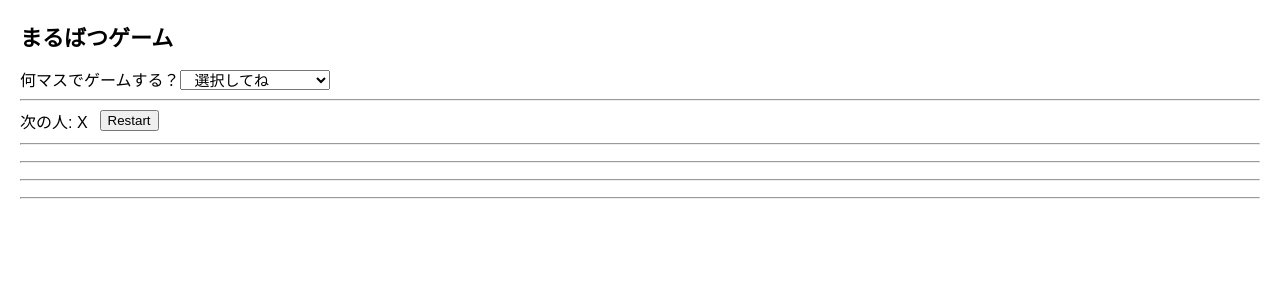
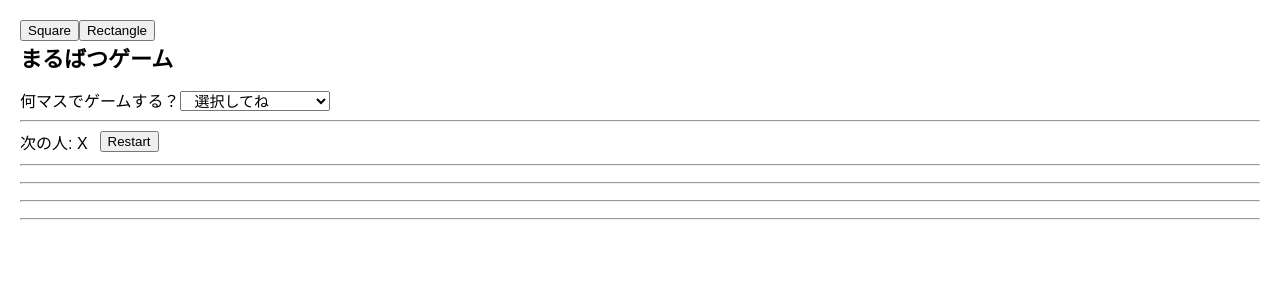
Before and after one commit to takebayashi-sub/learning, a React (Vite) app: page / in a window 1280 px wide. Shown: the top 300 px of the page. Built offline with nearby package versions, Linux system fonts and the light colour scheme.

Commit message:
・タブっぽい切り替えができるようにファイル構造を変 ・新しくrootファイルを追加 ・AppからSquareに命名変更

```diff
--- a/src/main.tsx
+++ b/src/main.tsx
@@ -1,9 +1,9 @@
-import { StrictMode } from 'react'
-import { createRoot } from 'react-dom/client'
-import App from './App.tsx'
+import { StrictMode } from 'react';
+import { createRoot } from 'react-dom/client';
+import { Root } from './pages/root.tsx';
 
 createRoot(document.getElementById('root')!).render(
   <StrictMode>
-    <App />
+    <Root />
   </StrictMode>,
-)
+);
--- /dev/null
+++ b/src/pages/root.tsx
@@ -0,0 +1,17 @@
+import { useState } from 'react';
+import SquareApp from './square/main.tsx';
+
+export function Root() {
+  const [activeTab, setActiveTab] = useState('square');
+  return (
+    <div>
+      <button onClick={() => setActiveTab('square')}>Square</button>
+      <button onClick={() => setActiveTab('rectangle')}>Rectangle</button>
+
+      <div>
+        {activeTab === 'square' && <SquareApp />}
+        {activeTab === 'rectangle' && <div>Rectangle</div>}
+      </div>
+    </div>
+  );
+}
--- a/src/App.tsx
+++ b/src/pages/square/main.tsx
@@ -1,4 +1,4 @@
-import styles from './app.module.scss';
+import styles from './square.module.scss';
 import React, { useState } from 'react';
 
 type CellValue = 'X' | 'O' | null;
@@ -11,7 +11,7 @@ const GameStatus = {
   LOSE: '負け',
 };
 
-export default function App() {
+export default function SquareApp() {
   const minBoardSize = 3; // 必ず３以上を設定すること（勝利ロジックとの兼ね合いで）
   const maxBoardSize = 9;
   const [gameStatus, setGameStatus] = useState(GameStatus.READY);
```
Also changed, not shown: src/pages/square/square.module.scss (renamed from src/app.module.scss).
